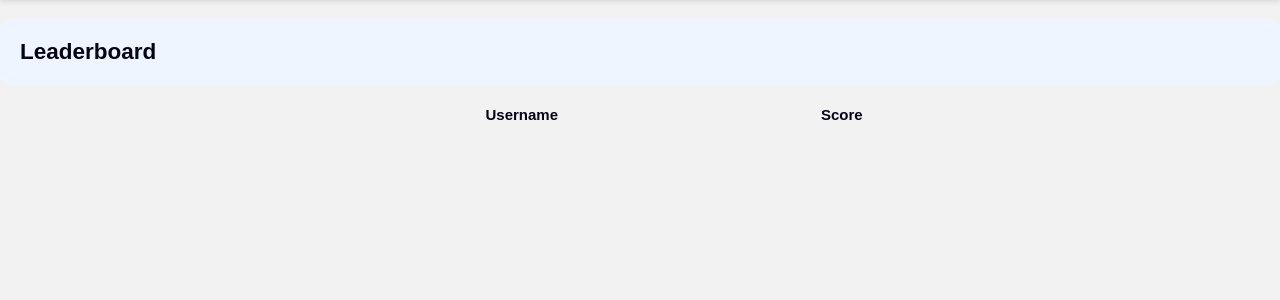
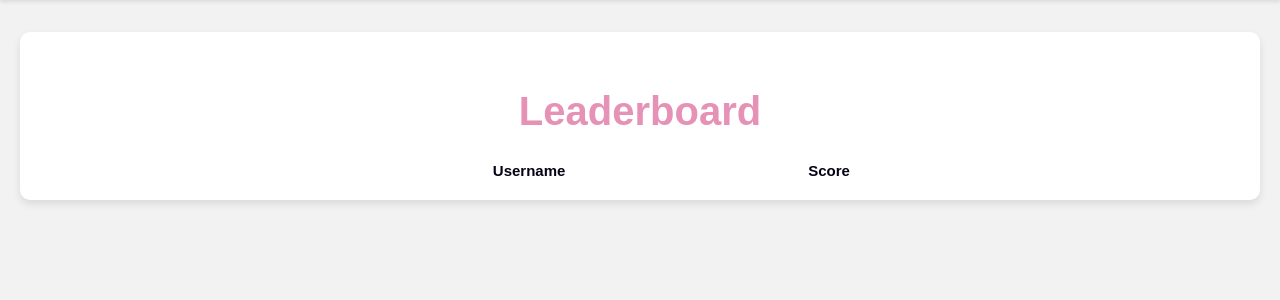
Before and after one commit to rbarans/CAPSTON3RS, a Flask app: page /leaderboard in a window 1280 px wide. Shown: the part 73-373 px from the top of the page. Run offline with Flask 3, Linux system fonts and the light colour scheme; data that the repository does not hold is empty.

Commit message:
changing div container and title

```diff
--- a/system/templates/leaderboard.html
+++ b/system/templates/leaderboard.html
@@ -1,8 +1,8 @@
 {% extends 'base.html' %}
 {% block title %}Leaderboard{% endblock %}
 {% block content %}
-<div class="leaderboard">
-    <h2>Leaderboard</h2>
+<div class="container">
+    <h1>Leaderboard</h1>
         <table>
             <thead>
                 <tr>
```
